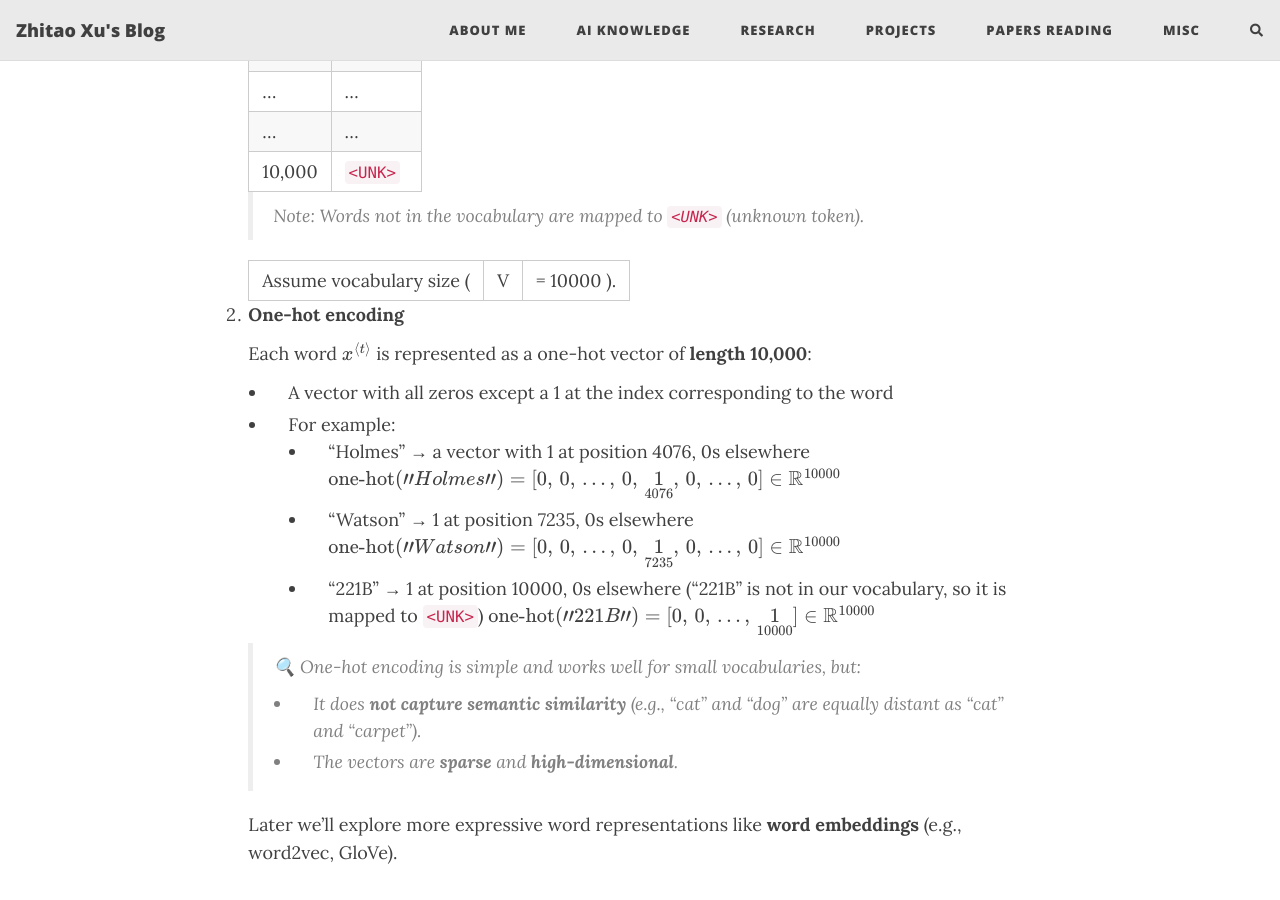
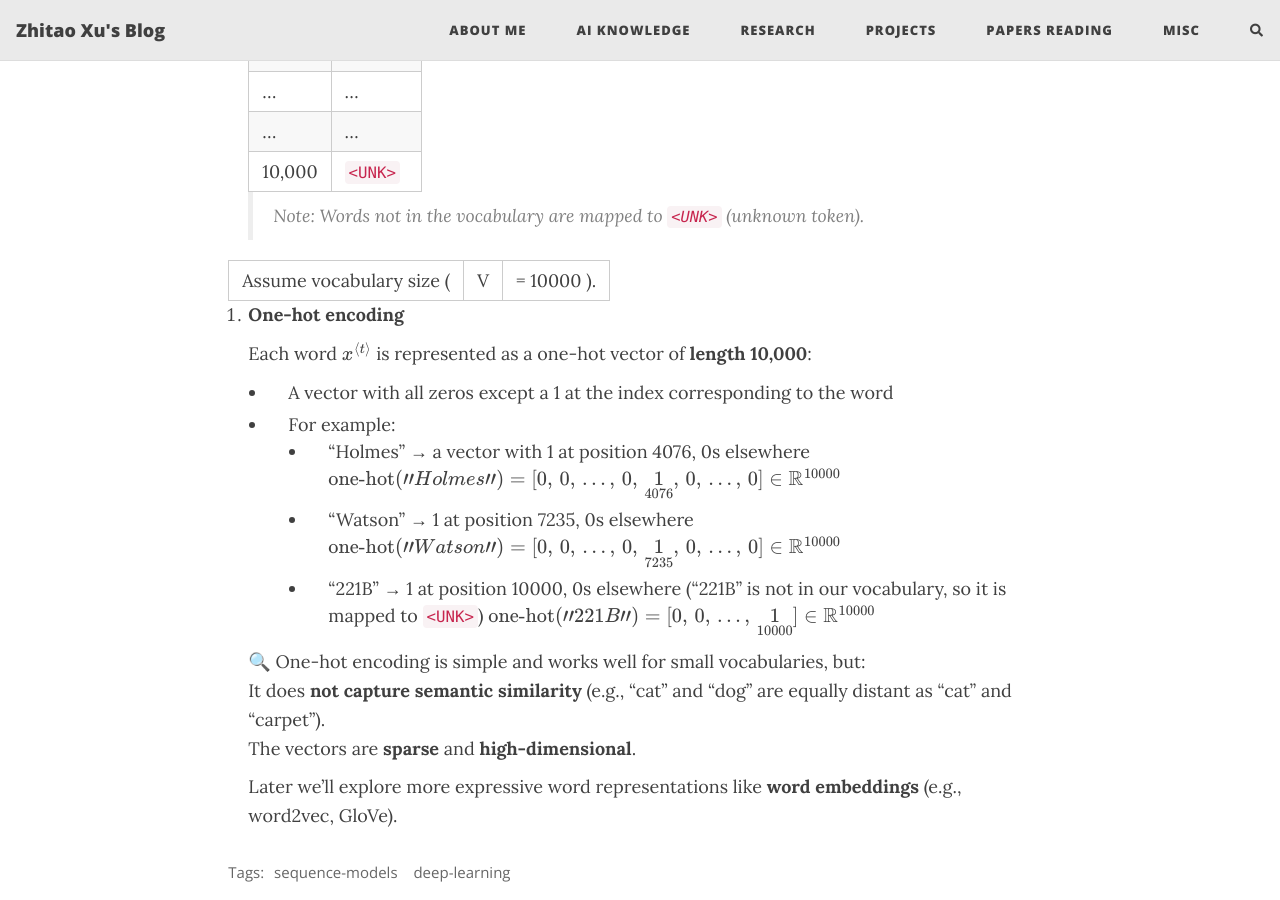
Before and after one commit to HerrXu01/herrxu01.github.io, a Jekyll site: the page built from ai-knowledge/sequence-models/_posts/2025-04-14-Seq01-RNN-Model.md, in a window 1280 px wide and 900 px high, scrolled down 2695 px. Built offline with Jekyll 4.4.1, drawn with Linux system fonts in a browser that asks for light colours; formulas are drawn with MathJax 3; comment, search, counter and statistics services are not loaded.

Commit message:
add content to rnn notes

```diff
--- a/ai-knowledge/sequence-models/_posts/2025-04-14-Seq01-RNN-Model.md
+++ b/ai-knowledge/sequence-models/_posts/2025-04-14-Seq01-RNN-Model.md
@@ -91,7 +91,7 @@
 
     > Note: Words not in the vocabulary are mapped to `<UNK>` (unknown token).
 
-    Assume vocabulary size \( |V| = 10000 \).
+  Assume vocabulary size \( |V| = 10000 \).
 
 2. **One-hot encoding**
 
@@ -114,8 +114,8 @@
           [0,\, 0,\, \dots,\, \underset{10000}{1}] \in \mathbb{R}^{10000}
           $$
 
-    > 🔍 One-hot encoding is simple and works well for small vocabularies, but:
-    > - It does **not capture semantic similarity** (e.g., "cat" and "dog" are equally distant as "cat" and "carpet").
-    > - The vectors are **sparse** and **high-dimensional**.
+    🔍 One-hot encoding is simple and works well for small vocabularies, but:
+    It does **not capture semantic similarity** (e.g., "cat" and "dog" are equally distant as "cat" and "carpet").
+    The vectors are **sparse** and **high-dimensional**.
 
     Later we'll explore more expressive word representations like **word embeddings** (e.g., word2vec, GloVe).
```
